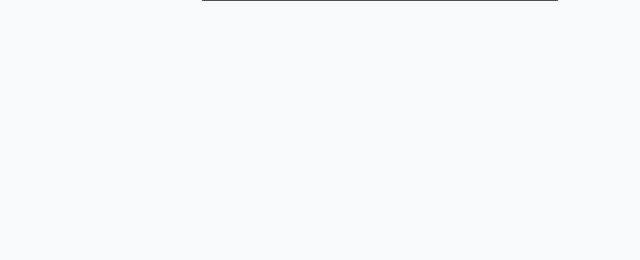
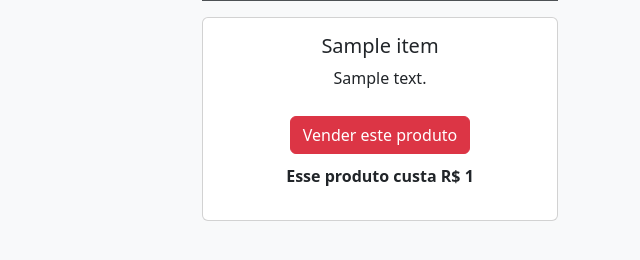
Before and after one commit to marcosAugustoo/flask-store, a Flask app: page /produtos in a window 1280 px wide. Shown: the part 248-508 px from the top of the page, without its empty margins (640-1280 px from the left). Run offline with Flask 3, Linux system fonts and the light colour scheme; a user stored in the database is signed in; tables that the repository leaves empty hold one stand-in row (values such as "Sample post"); some libraries are stand-ins or nearby versions.

Commit message:
add novo modal & logica pra venda do produto

```diff
--- a/ecommerce/routes.py
+++ b/ecommerce/routes.py
@@ -33,7 +33,8 @@ def page_produto():
 
     # ----- GET: exibição dos produtos -----
     itens = Item.query.filter_by(dono=None).all()
-    return render_template("product_page.html", itens=itens, compra_form=compra_form)
+    dono_itens = Item.query.filter_by(dono=current_user.id)
+    return render_template("product_page.html", itens=itens, compra_form=compra_form, dono_itens=dono_itens)
 
 
 
--- a/ecommerce/templates/product_page.html
+++ b/ecommerce/templates/product_page.html
@@ -80,6 +88,29 @@
                 {% endfor %}
                 </tbody>
             </table>
+
+            {% if dono_itens %}
+                <div class="row mt-3">
+                    {% for dono_item in dono_itens %}
+                        <div class="col-md-12 mb-3">
+                            <div class="card text-center">
+                                <div class="card-body">
+                                    <h5 class="card-title">{{ dono_item.nome }}</h5>
+                                    <p class="card-text">{{ dono_item.descricao }}</p>
+                                    <a style="margin-bottom: 10px; margin-top: 10px"
+                                       data-bs-toggle="modal"
+                                       data-bs-target="#"
+                                       class="btn btn-danger"
+                                       type="button">Vender este produto</a>
+                                    <p><strong>Esse produto custa R$ {{ dono_item.preco }}</strong></p>
                                 </div>
                             </div>
+                        </div>
+                    {% endfor %}
+                </div>
+            {% endif %}
+
+        </div>
+
+    </div>
 {% endblock %}
```
Also changed, not shown: other parts of ecommerce/templates/product_page.html (+21 -13 lines). Lines whose indentation alone changed are shown as unchanged.
